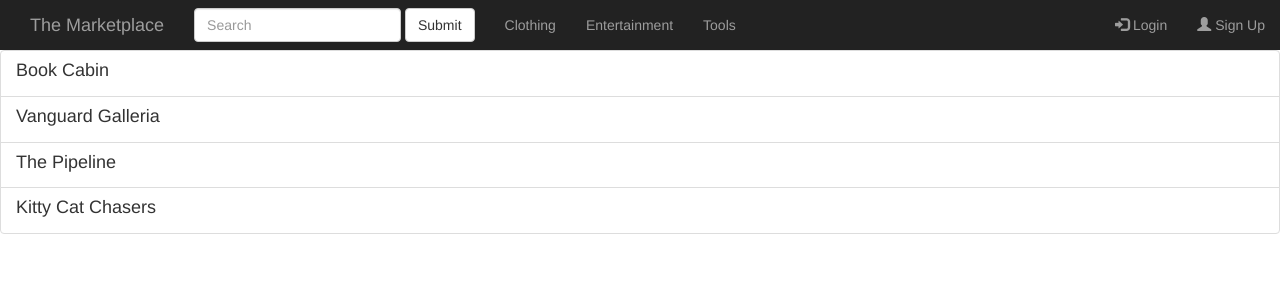
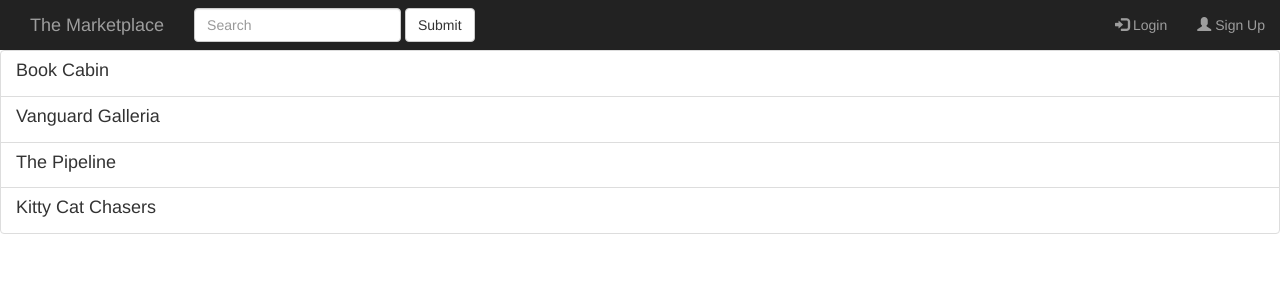
Before and after one commit to ArlanGmz/AKASecurdeProj, a PHP site: page /index.php in a window 1280 px wide. Shown: the top 300 px of the page. Run offline with PHP 8.4, Linux system fonts and the light colour scheme; data comes from the database, SQL or seed files in the repository.

Commit message:
[WEB] included search page

```diff
--- a/securde/header.php
+++ b/securde/header.php
@@ -20,18 +20,12 @@
 			<div class="navbar-header">
 			  <a class="navbar-brand" href="index.php">The Marketplace</a>
 			</div>
-			<form class="navbar-form navbar-left" action="/action_page.php">
+			<form class="navbar-form navbar-left" action="search.php">
 			  <div class="form-group">
 				<input type="text" class="form-control" placeholder="Search" name="search">
 			  </div>
 			  <button type="submit" class="btn btn-default">Submit</button>
 			</form>
-
-			<ul class="nav navbar-nav">
-				  <li><a href="#">Clothing</a></li>
-				  <li><a href="#">Entertainment</a></li>
-				  <li><a href="#">Tools</a></li>
-				</ul>
 
 			<ul class="nav navbar-nav navbar-right">
 				<li><a href="#loginModal" data-toggle="modal"><span class="glyphicon glyphicon-log-in"></span> Login</a></li>
```
